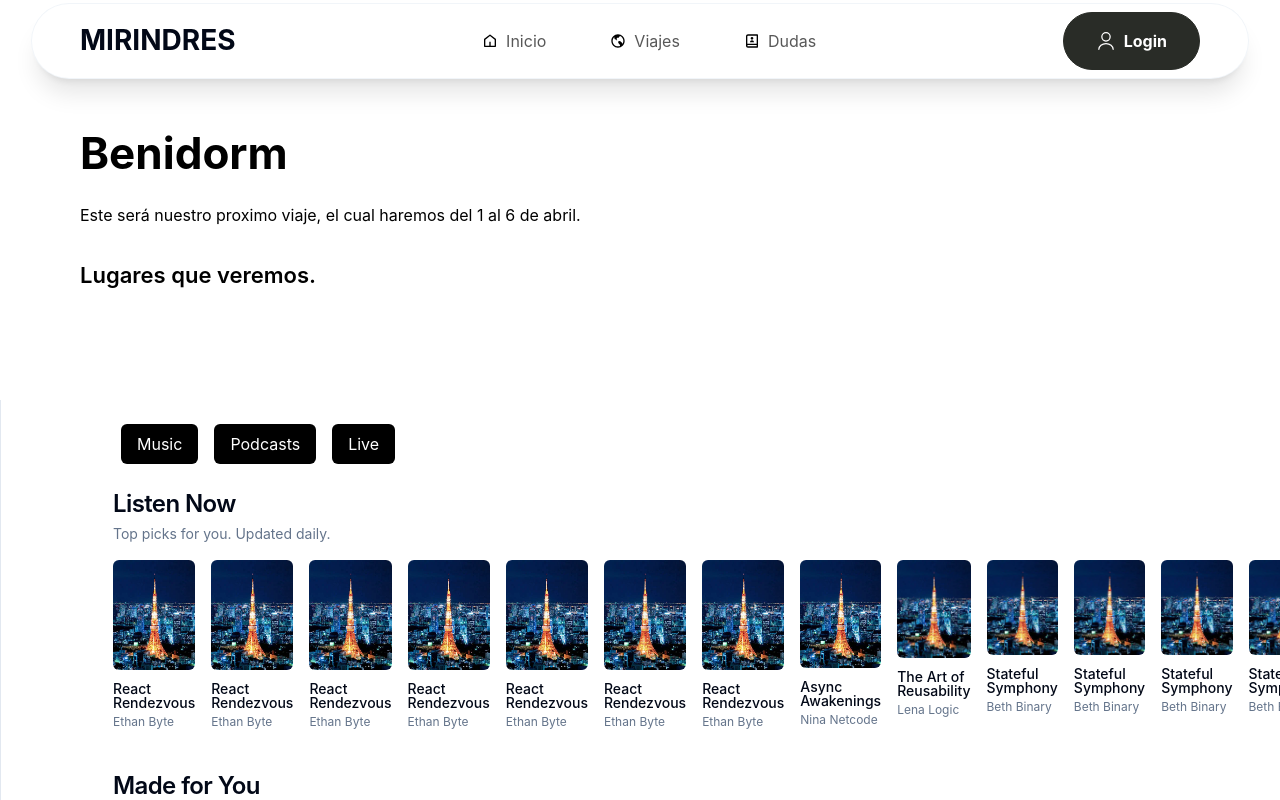
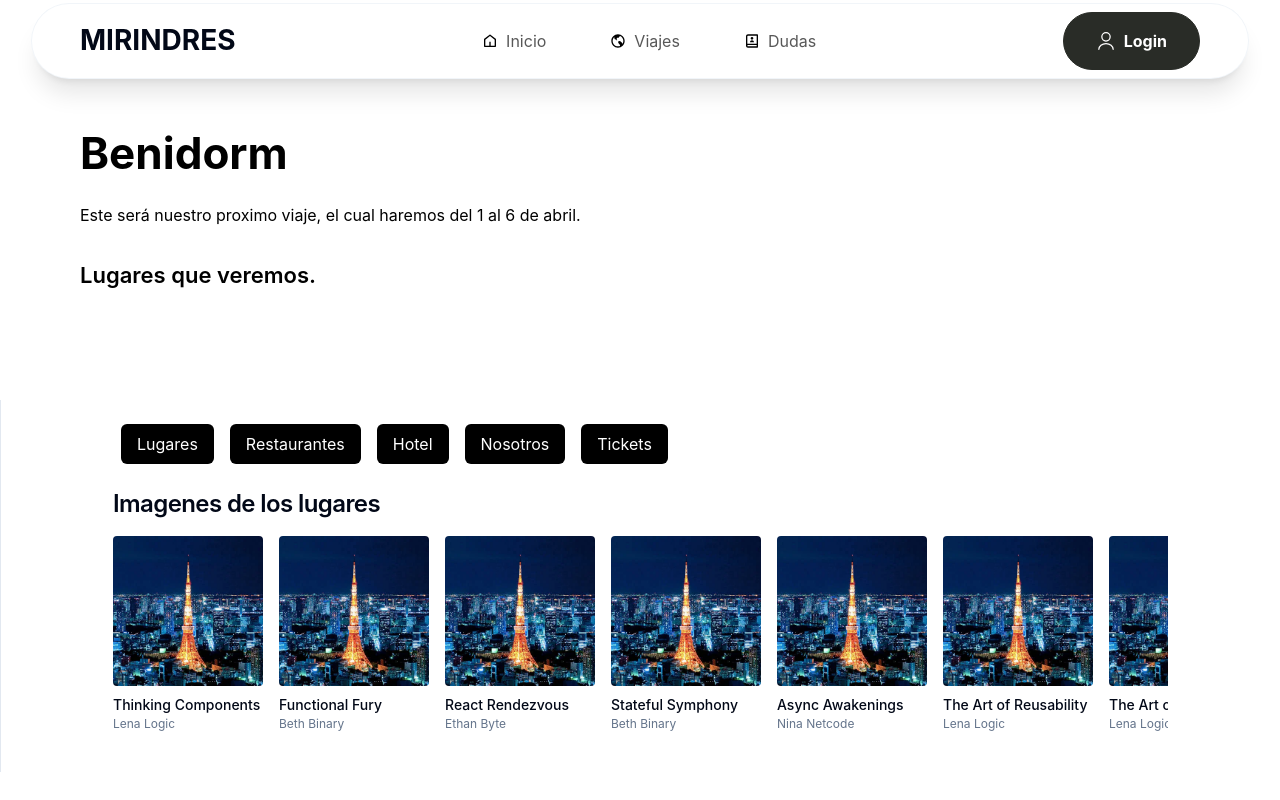
Before and after one commit to AndresMauricioDrapier/travel-tour, a Next.js app: page /viajes/Benidorm in a window 1280 px wide. Shown: the top 800 px of the page. Built offline with nearby package versions, Linux system fonts and the light colour scheme.

Commit message:
Arreglo del Scroll

```diff
--- a/app/viajes/[lugar]/page.tsx
+++ b/app/viajes/[lugar]/page.tsx
@@ -6,10 +6,9 @@ import Image from "next/image";
 import Link from "next/link";
 import ButtonMe from "@/components/Button";
 import { AlbumArtwork } from "@/components/AlbumArt";
-import { ScrollBar } from "@/components/ui/scroll-area";
+import { ScrollBar, ScrollArea} from "@/components/ui/scroll-area";
 import { listenNowAlbums, madeForYouAlbums } from "@/constants/Albums";
 import { Separator } from "@radix-ui/react-context-menu";
-import { ScrollArea } from "@radix-ui/react-scroll-area";
 import { Tabs, TabsList, TabsTrigger, TabsContent } from "@radix-ui/react-tabs";
 
 
@@ -37,54 +36,30 @@ const viajeDetails = ({ params }: { params: { lugar: string } }) => {
 
     <div className="col-span-3 lg:col-span-4 lg:border-l max-container padding-container ">
       <div className="h-full px-4 py-6 lg:px-8">
-        <Tabs defaultValue="music" className="h-full space-y-6">
-          <TabsList>
-              <TabsTrigger value="music" className="bg-black text-white mx-2 gap-2 px-4 py-2 cursor-pointer hover:-translate-y-[2px] transition-all duration-500 rounded-md">
-                Music
+        <Tabs defaultValue="lugares" className="h-full space-y-6">
+        <TabsList>
+              <TabsTrigger value="lugares" className="bg-black text-white mx-2 gap-2 px-4 py-2 cursor-pointer hover:-translate-y-[2px] transition-all duration-500 rounded-md">
+                Lugares
               </TabsTrigger>
-              <TabsTrigger value="podcasts" className="bg-black text-white mx-2 gap-2 px-4 py-2 cursor-pointer hover:-translate-y-[2px] transition-all duration-500 rounded-md">
-                Podcasts
+              <TabsTrigger value="restaurantes" className="bg-black text-white mx-2 gap-2 px-4 py-2 cursor-pointer hover:-translate-y-[2px] transition-all duration-500 rounded-md">
+                Restaurantes
                 </TabsTrigger>
-              <TabsTrigger value="live" className="bg-black text-white mx-2 gap-2 px-4 py-2 cursor-pointer hover:-translate-y-[2px] transition-all duration-500 rounded-md">
-                Live
+              <TabsTrigger value="hotel" className="bg-black text-white mx-2 gap-2 px-4 py-2 cursor-pointer hover:-translate-y-[2px] transition-all duration-500 rounded-md">
+                Hotel
+              </TabsTrigger>
+              <TabsTrigger value="nosotros" className="bg-black text-white mx-2 gap-2 px-4 py-2 cursor-pointer hover:-translate-y-[2px] transition-all duration-500 rounded-md">
+                Nosotros
+              </TabsTrigger>
+              <TabsTrigger value="tickets" className="bg-black text-white mx-2 gap-2 px-4 py-2 cursor-pointer hover:-translate-y-[2px] transition-all duration-500 rounded-md">
+                Tickets
               </TabsTrigger>
           </TabsList>
 
-          <TabsContent
-            value="music"
-            className="border-none p-0 outline-none"
-          >
-            <div className="flex items-center justify-between">
-              <div className="space-y-1">
-                <h2 className="text-2xl font-semibold tracking-tight">
-                  Listen Now
-                </h2>
-                <p className="text-sm text-muted-foreground">
-                  Top picks for you. Updated daily.
-                </p>
-              </div>
-            </div>
-            <Separator className="my-4" />
-              <ScrollArea className="relative flex space-x-4 pb-4">
-                  {listenNowAlbums.map((album) => (
-                    <AlbumArtwork
-                      key={album.name}
-                      album={album}
-                      className="w-[250px]"
-                      aspectRatio="portrait"
-                      width={250}
-                      height={330}
-                    />
-                  ))}
-                <ScrollBar orientation="horizontal" />
-              </ScrollArea>
+          <TabsContent value="lugares" className="border-none p-0 outline-none">
             <div className="mt-6 space-y-1">
               <h2 className="text-2xl font-semibold tracking-tight">
-                Made for You
+                Imagenes de los lugares
               </h2>
-              <p className="text-sm text-muted-foreground">
-                Your personal playlists. Updated daily.
-              </p>
             </div>
             <Separator className="my-4" />
             <div className="relative">
@@ -105,21 +80,118 @@ const viajeDetails = ({ params }: { params: { lugar: string } }) => {
               </ScrollArea>
             </div>
           </TabsContent>
-          <TabsContent
-            value="podcasts"
-            className="h-full flex-col border-none p-0 data-[state=active]:flex"
-          >
-            <div className="flex items-center justify-between">
+          <TabsContent value="restaurantes" className="h-full flex-col border-none p-0 data-[state=active]:flex">
+
+              <div className="mt-6 space-y-1">
+                <h2 className="text-2xl font-semibold tracking-tight">
+                  Imagenes del restaurante o la comida
+                </h2>
+              </div>
+              <Separator className="my-4" />
+            <div className="relative">
+              <ScrollArea>
+                <div className="flex space-x-4 pb-4">
+                  {madeForYouAlbums.map((album) => (
+                    <AlbumArtwork
+                      key={album.name}
+                      album={album}
+                      className="w-[150px]"
+                      aspectRatio="square"
+                      width={150}
+                      height={150}
+                    />
+                  ))}
+                </div>
+                <ScrollBar orientation="horizontal" />
+              </ScrollArea>
+            </div>
+
+          </TabsContent>
+
+          <TabsContent value="hotel" className="h-full flex-col border-none p-0 data-[state=active]:flex">
+
               <div className="space-y-1">
                 <h2 className="text-2xl font-semibold tracking-tight">
-                  New Episodes
+                  Imagenes del hotel y de nosotros
                 </h2>
-                <p className="text-sm text-muted-foreground">
-                  Your favorite podcasts. Updated daily.
-                </p>
               </div>
+              <Separator className="my-4" />
+            <div className="relative">
+              <ScrollArea>
+                <div className="flex space-x-4 pb-4">
+                  {madeForYouAlbums.map((album) => (
+                    <AlbumArtwork
+                      key={album.name}
+                      album={album}
+                      className="w-[150px]"
+                      aspectRatio="square"
+                      width={150}
+                      height={150}
+                    />
+                  ))}
+                </div>
+                <ScrollBar orientation="horizontal" />
+              </ScrollArea>
             </div>
+
           </TabsContent>
+
+          <TabsContent value="nosotros" className="h-full flex-col border-none p-0 data-[state=active]:flex">
+
+              <div className="space-y-1">
+                <h2 className="text-2xl font-semibold tracking-tight">
+                  Nuestras imagenes
+                </h2>
+              </div>
+              <Separator className="my-4" />
+            <div className="relative">
+              <ScrollArea>
+                <div className="flex space-x-4 pb-4">
+                  {madeForYouAlbums.map((album) => (
+                    <AlbumArtwork
+                      key={album.name}
+                      album={album}
+                      className="w-[150px]"
+                      aspectRatio="square"
+                      width={150}
+                      height={150}
+                    />
+                  ))}
+                </div>
+                <ScrollBar orientation="horizontal" />
+              </ScrollArea>
+            </div>
+
+          </TabsContent>
+
+          <TabsContent value="tickets" className="h-full flex-col border-none p-0 data-[state=active]:flex">
+
+              <div className="space-y-1">
+                <h2 className="text-2xl font-semibold tracking-tight">
+                  Tickets
+                </h2>
+              </div>
+              <Separator className="my-4" />
+            <div className="relative">
+              <ScrollArea>
+                <div className="flex space-x-4 pb-4">
+                  {madeForYouAlbums.map((album) => (
+                    <AlbumArtwork
+                      key={album.name}
+                      album={album}
+                      className="w-[150px]"
+                      aspectRatio="square"
+                      width={150}
+                      height={150}
+                    />
+                  ))}
+                </div>
+                <ScrollBar orientation="horizontal" />
+              </ScrollArea>
+            </div>
+
+          </TabsContent>
+
         </Tabs>
       </div>
     </div>
--- a/components/AlbumArt.tsx
+++ b/components/AlbumArt.tsx
@@ -1,9 +1,18 @@
 import Image from "next/image"
+import { PlusCircledIcon } from "@radix-ui/react-icons"
 
 import { cn } from "@/lib/utils"
-
+import {
+  ContextMenu,
+  ContextMenuContent,
+  ContextMenuItem,
+  ContextMenuSeparator,
+  ContextMenuSub,
+  ContextMenuSubContent,
+  ContextMenuSubTrigger,
+  ContextMenuTrigger,
+} from "@/components/ui/context-menu"
 import { Album } from "@/constants/Albums"
-import { ContextMenu, ContextMenuTrigger } from "@radix-ui/react-context-menu"
 
 
 interface AlbumArtworkProps extends React.HTMLAttributes<HTMLDivElement> {
@@ -25,7 +34,7 @@ export function AlbumArtwork({
     <div className={cn("space-y-3", className)} {...props}>
       <ContextMenu>
         <ContextMenuTrigger>
-          <div className="overflow-hidden rounded-md">
+          <div className="overflow-hidden rounded">
             <Image
               src={album.cover}
               alt={album.name}
--- a/constants/Albums.tsx
+++ b/constants/Albums.tsx
@@ -6,56 +6,62 @@ export interface Album {
 
   export const listenNowAlbums: Album[] = [
     {
-      name: "React Rendezvous",
-      artist: "Ethan Byte",
+      name: "Stateful Symphony",
+      artist: "Beth Binary",
       cover:
         "/japon/tokyo-tower.webp",
     },
     {
-      name: "React Rendezvous",
-      artist: "Ethan Byte",
+      name: "Stateful Symphony",
+      artist: "Beth Binary",
       cover:
         "/japon/tokyo-tower.webp",
     },
     {
-      name: "React Rendezvous",
-      artist: "Ethan Byte",
+      name: "Stateful Symphony",
+      artist: "Beth Binary",
       cover:
         "/japon/tokyo-tower.webp",
     },
     {
-      name: "React Rendezvous",
-      artist: "Ethan Byte",
+      name: "Stateful Symphony",
+      artist: "Beth Binary",
       cover:
         "/japon/tokyo-tower.webp",
     },
     {
-      name: "React Rendezvous",
-      artist: "Ethan Byte",
+      name: "Stateful Symphony",
+      artist: "Beth Binary",
       cover:
         "/japon/tokyo-tower.webp",
     },
     {
-      name: "React Rendezvous",
-      artist: "Ethan Byte",
+      name: "Stateful Symphony",
+      artist: "Beth Binary",
       cover:
         "/japon/tokyo-tower.webp",
     },
     {
-      name: "React Rendezvous",
-      artist: "Ethan Byte",
+      name: "Stateful Symphony",
+      artist: "Beth Binary",
       cover:
         "/japon/tokyo-tower.webp",
     },
     {
-      name: "Async Awakenings",
-      artist: "Nina Netcode",
+      name: "Stateful Symphony",
+      artist: "Beth Binary",
       cover:
         "/japon/tokyo-tower.webp",
     },
     {
-      name: "The Art of Reusability",
-      artist: "Lena Logic",
+      name: "Stateful Symphony",
+      artist: "Beth Binary",
+      cover:
+        "/japon/tokyo-tower.webp",
+    },
+    {
+      name: "Stateful Symphony",
+      artist: "Beth Binary",
       cover:
         "/japon/tokyo-tower.webp",
     },
@@ -140,4 +146,58 @@ export interface Album {
       cover:
         "/japon/tokyo-tower.webp",
     },
+    {
+      name: "The Art of Reusability",
+      artist: "Lena Logic",
+      cover:
+        "/japon/tokyo-tower.webp",
+    },
+    {
+      name: "The Art of Reusability",
+      artist: "Lena Logic",
+      cover:
+        "/japon/tokyo-tower.webp",
+    },
+    {
+      name: "The Art of Reusability",
+      artist: "Lena Logic",
+      cover:
+        "/japon/tokyo-tower.webp",
+    },
+    {
+      name: "The Art of Reusability",
+      artist: "Lena Logic",
+      cover:
+        "/japon/tokyo-tower.webp",
+    },
+    {
+      name: "The Art of Reusability",
+      artist: "Lena Logic",
+      cover:
+        "/japon/tokyo-tower.webp",
+    },
+    {
+      name: "The Art of Reusability",
+      artist: "Lena Logic",
+      cover:
+        "/japon/tokyo-tower.webp",
+    },
+    {
+      name: "The Art of Reusability",
+      artist: "Lena Logic",
+      cover:
+        "/japon/tokyo-tower.webp",
+    },
+    {
+      name: "The Art of Reusability",
+      artist: "Lena Logic",
+      cover:
+        "/japon/tokyo-tower.webp",
+    },
+    {
+      name: "The Art of Reusability",
+      artist: "Lena Logic",
+      cover:
+        "/japon/tokyo-tower.webp",
+    },
   ]
--- a/constants/index.tsx
+++ b/constants/index.tsx
@@ -127,7 +127,7 @@ export const PACKAGES = [
     title: "japon",
     price: "0€",
     URL: "/japon/monte-fuji.webp",
-    des: "Proximamente veremos como es Italia",
+    des: "Proximamente veremos como es Japon",
     duration: "6 dias",
   }
 ];
```
